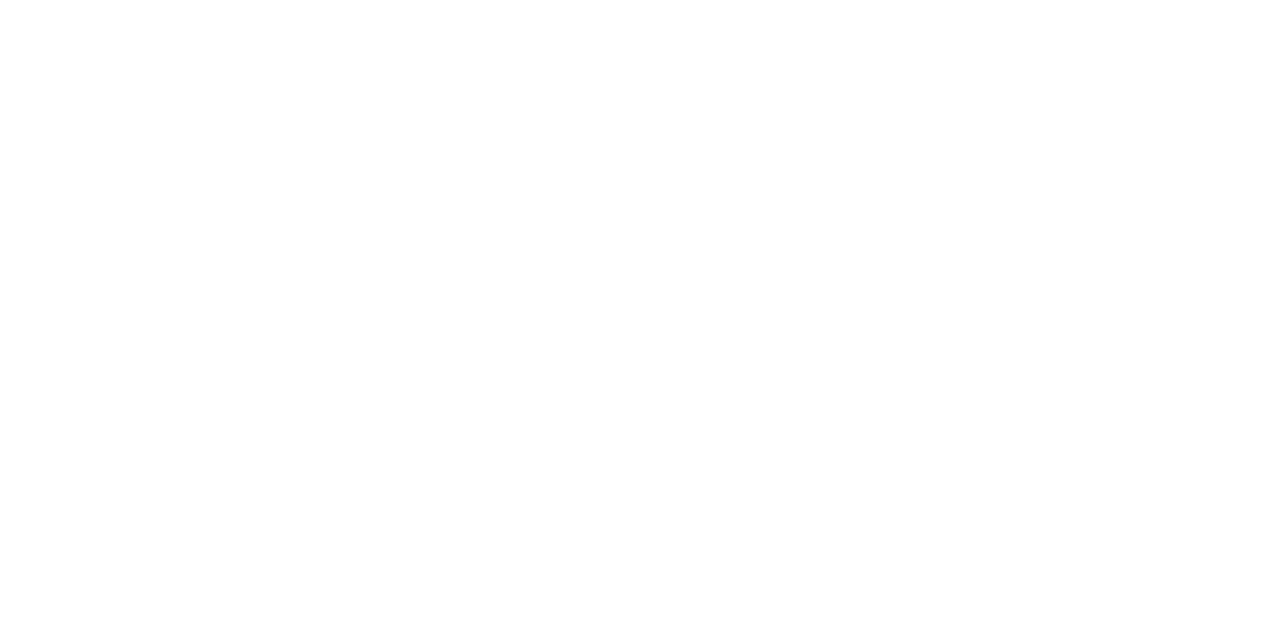
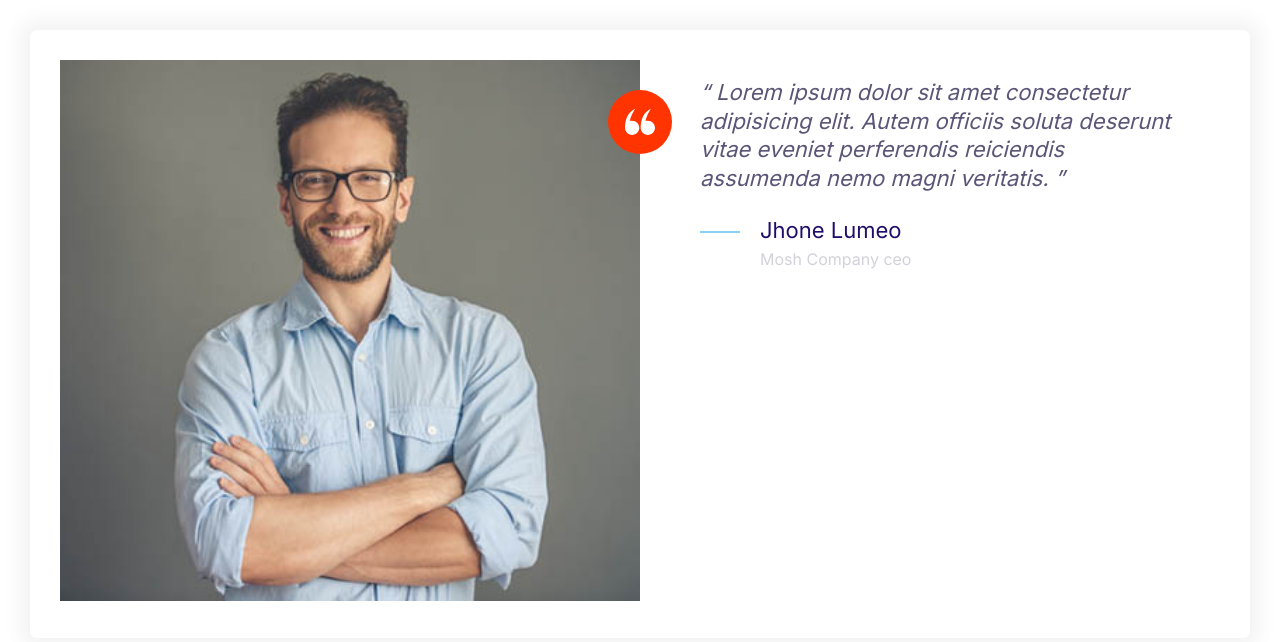
Before and after one commit to Sara-pyon/Sarapyon, a plain HTML site: page CSS3 Series: Part 3/index.html in a window 1280 px wide. Drawn offline with Linux system fonts and the light colour scheme.

Commit message:
make a testimonial card

```diff
--- a/CSS3 Series: Part 3/css/styles.css
+++ b/CSS3 Series: Part 3/css/styles.css
@@ -6,6 +6,7 @@
     --color-body: #918ca4;
     --color-border: #ccc;
     --color-body-darker: #5c5577;
+    --color-white: #fff;
     --border-radius: 30px;
 }
 *,*::before,*::after{
@@ -145,8 +146,15 @@ a{
     width: 40px;
     height: 40px;
 }
+.icon--small{
+    width: 30px;
+    height: 30px;
+}
 .icon--primary{
     fill: var(--color-primary);
+}
+.icon--white{
+    fill: var(--color-white);
 }
 .icon-container{
     background: #f3f9fa;
@@ -156,6 +164,9 @@ a{
     display: inline-flex;
     justify-content: center;
     align-items: center;
+}
+.icon-container--accent{
+    background: var(--color-accent);
 }
 
 /*buttons*/
@@ -352,6 +363,7 @@ a{
 .quote__author{
     font-weight: 500;
     margin: 0;
+    font-size: 3.0rem;
 }
 .quote__company{
     font-size: 2.0rem;
@@ -371,3 +383,52 @@ a{
         font-size: 1.6rem;
     }
 }
+
+/* Grids */
+.grid{
+    display: grid;
+}
+@media screen and (min-width: 768px) {
+    .grid--1x2{
+        grid-template-columns: repeat(2, 1fr);
+    }
+}
+
+/* Testimonial */
+.testimonial{
+    padding: 3rem;
+}
+.testimonial__image{
+    position: relative;
+}
+.testimonial__image > img{
+    width: 100%;
+}
+.testimonial__image > .icon-container{
+    position: absolute;
+    top: 3rem;
+    right: -32px;
+}
+@media screen and (min-width: 771px) {
+    .testimonial .quote__text,
+    .testimonial .quote__author{
+        font-size: 2.2rem;
+    }
+    .testimonial .quote{
+        margin-left: 6rem;
+    }
+}
+@media screen and (max-width: 771px){
+    .testimonial .quote__text,
+    .testimonial .quote__author,
+    .testimonial .quote__company{
+        font-size: 90%;
+    }
+    .quote{
+        margin: 2.4rem 0rem
+    }
+    .testimonial__image{
+        margin: 0 30px;
+    }
+
+}
--- a/CSS3 Series: Part 3/index.html
+++ b/CSS3 Series: Part 3/index.html
@@ -10,7 +10,38 @@
     <link rel="stylesheet" href="css/normalize.css">
     <link rel="stylesheet" href="css/styles.css">
 </head>
-<body>
-
+<body style="padding: 3rem;">
+    <div class="card testimonial">
+        <div class="grid grid--1x2">
+            <div class="testimonial__image">
+                <img src="image/testimonial.jpg" alt="A happy smiling customer">
+                <span class="icon-container icon-container--accent">
+                    <svg class="icon icon--white icon--small">
+                        <use xlink:href="image/sprite.svg#quotes"></use>
+                    </svg>
+                </span>
+            </div>
+            <div>
+                <blockquote class="quote">
+                    <p class="quote__text">
+                        Lorem ipsum dolor sit amet consectetur adipisicing elit. Autem officiis soluta deserunt vitae eveniet perferendis reiciendis assumenda nemo magni veritatis.
+                    </p>
+                    <footer>
+                        <div class="media">
+                            <div class="media__image quote__line">
+                                <svg class="icon icon--primary">
+                                    <use xlink:href="image/sprite.svg#line"></use>
+                                </svg>
+                            </div>
+                            <div class="media__body">
+                                <h2 class="media__title quote__author">Jhone Lumeo</h2>
+                                <p class="quote__company">Mosh Company ceo</p>
+                            </div>
+                        </div>
+                    </footer>
+                </blockquote>
+            </div>
+        </div>
+    </div>
 </body>
 </html>
```
Also changed, not shown: CSS3 Series: Part 3/Components/testimonial.html (added), CSS3 Series: Part 3/image/testimonial.jpg (added).
